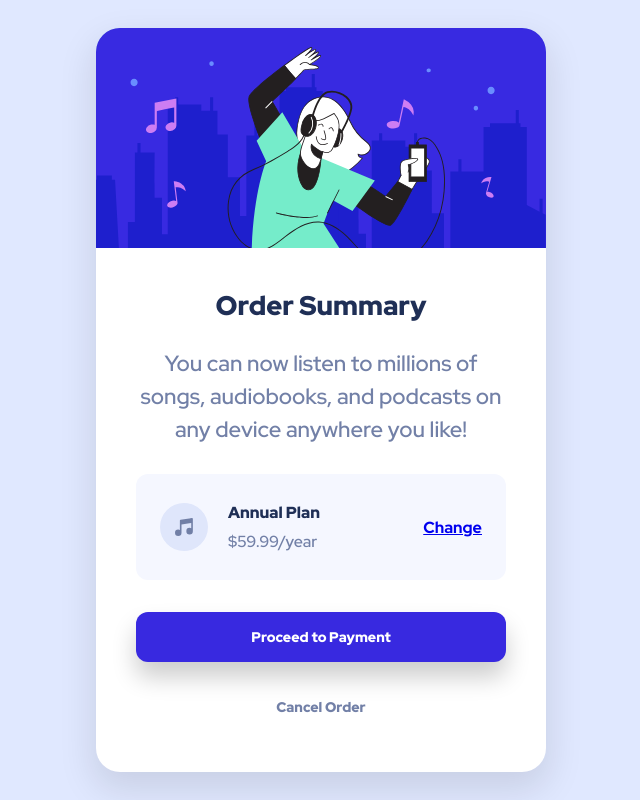
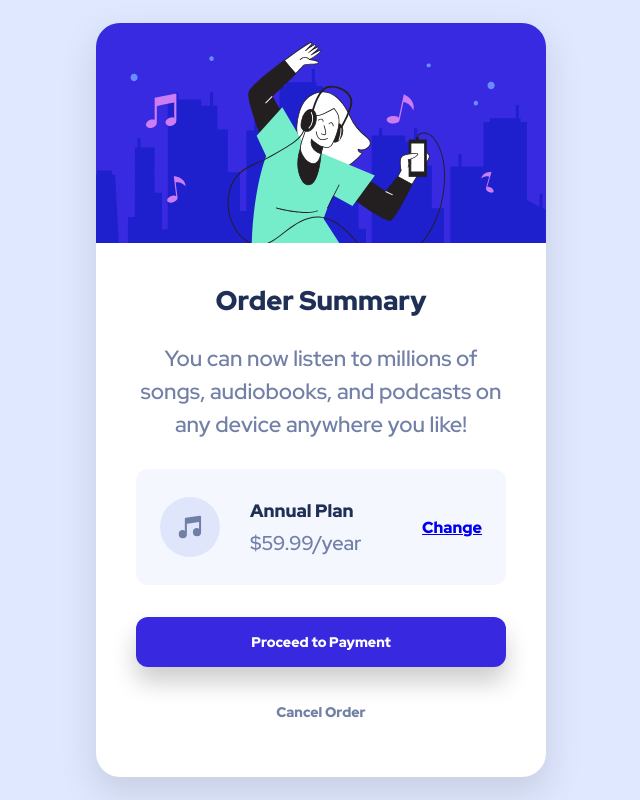
Before and after one commit to bekzodxudaybergenow/-order-summary-card-second, a website: page src/index.html in a window 1280 px wide. Shown: the whole page, without its empty margins (319-959 px from the left). Drawn offline with nearby package versions, Linux system fonts and the light colour scheme; files that its build step writes are made by us from their sources; files whose address does not match are found by name.

Commit message:
add card content plan style

```diff
--- a/src/scss/section/_card.scss
+++ b/src/scss/section/_card.scss
@@ -42,22 +42,25 @@
 }
 .card__plan--img {
     & img {
+        width: 60px;
         display: block;
     }
 }
 .card__plan__text {
-    margin-left: 20px;
+    margin-left: 30px;
 }
 .card__text--subtitle {
     font-weight: 900;
     color: var(--Dark-blue);
     margin-bottom: 8px;
+    font-size: 18px;
 }
 .card__text--price {
+    font-size: 20px;
     color: var(--Desaturated-blue)
 }
 .card__plan--link {
-    font-weight: 700;
+    font-weight: 900;
     margin-left: auto;
     transition: ease-in-out .2s;
 
```
